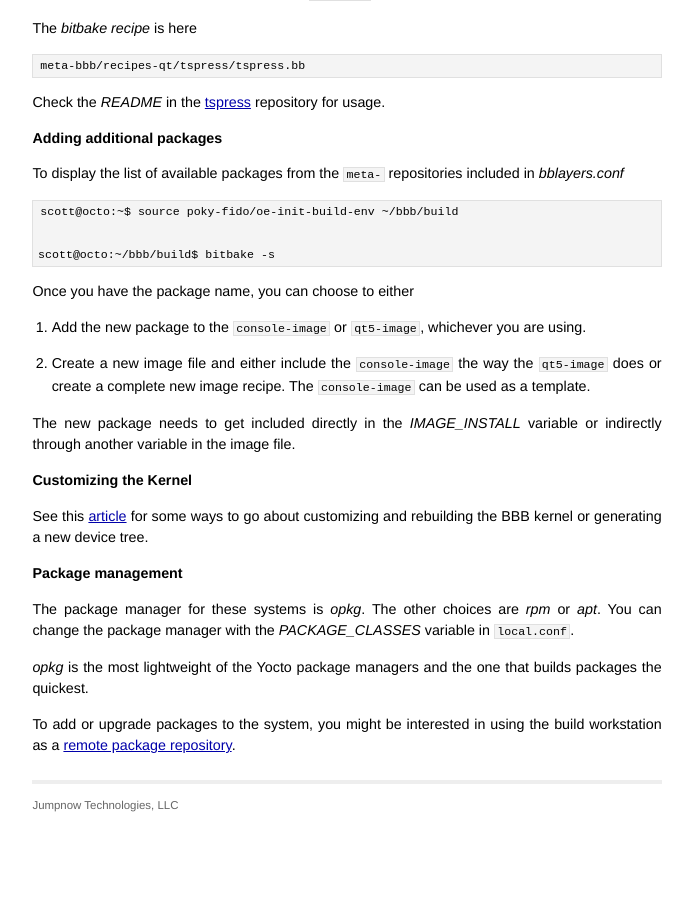
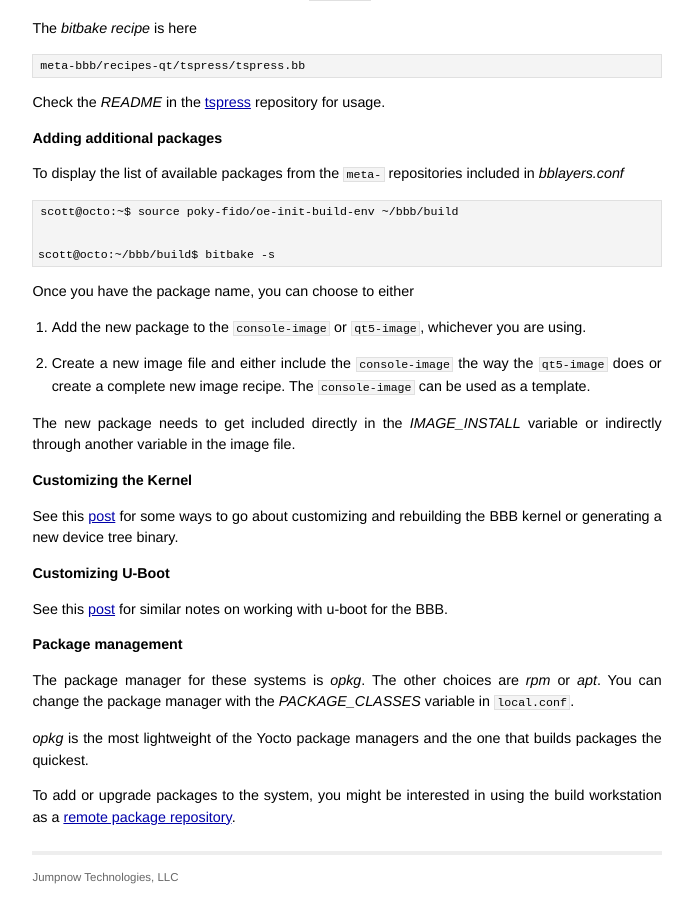
Before and after one commit to jumpnow/jumpnowtek-site, a Jekyll site: the page built from _posts/2015-06-08-BeagleBone-Systems-with-Yocto.md, in a window 1280 px wide and 900 px high, scrolled down 9692 px. Shown: the whole window, without its empty margins (293-986 px from the left). Built offline with Jekyll 4.4.1, drawn with Linux system fonts in a browser that asks for light colours; before the commit the page ends 10520 px from its top, so only the background shows below that.

Commit message:
bbb-yocto: Add link to uboot doc

```diff
--- a/_posts/2015-06-08-BeagleBone-Systems-with-Yocto.md
+++ b/_posts/2015-06-08-BeagleBone-Systems-with-Yocto.md
@@ -479,7 +479,11 @@ The new package needs to get included directly in the *IMAGE_INSTALL* variable o
 
 #### Customizing the Kernel
 
-See this [article][bbb-kernel] for some ways to go about customizing and rebuilding the BBB kernel or generating a new device tree.
+See this [post][bbb-kernel] for some ways to go about customizing and rebuilding the BBB kernel or generating a new device tree binary.
+
+#### Customizing U-Boot
+
+See this [post][bbb-uboot] for similar notes on working with u-boot for the BBB.
 
 #### Package management
 
@@ -502,3 +506,4 @@ To add or upgrade packages to the system, you might be interested in using the b
 [bottle-python]: http://bottlepy.org/docs/dev/index.html
 [lsblk]: http://linux.die.net/man/8/lsblk
 [opkg-repo]: http://www.jumpnowtek.com/yocto/Using-your-build-workstation-as-a-remote-package-repository.html
+[bbb-uboot]: http://www.jumpnowtek.com/beaglebone/Beaglebone-Black-U-Boot-Notes.html
```
